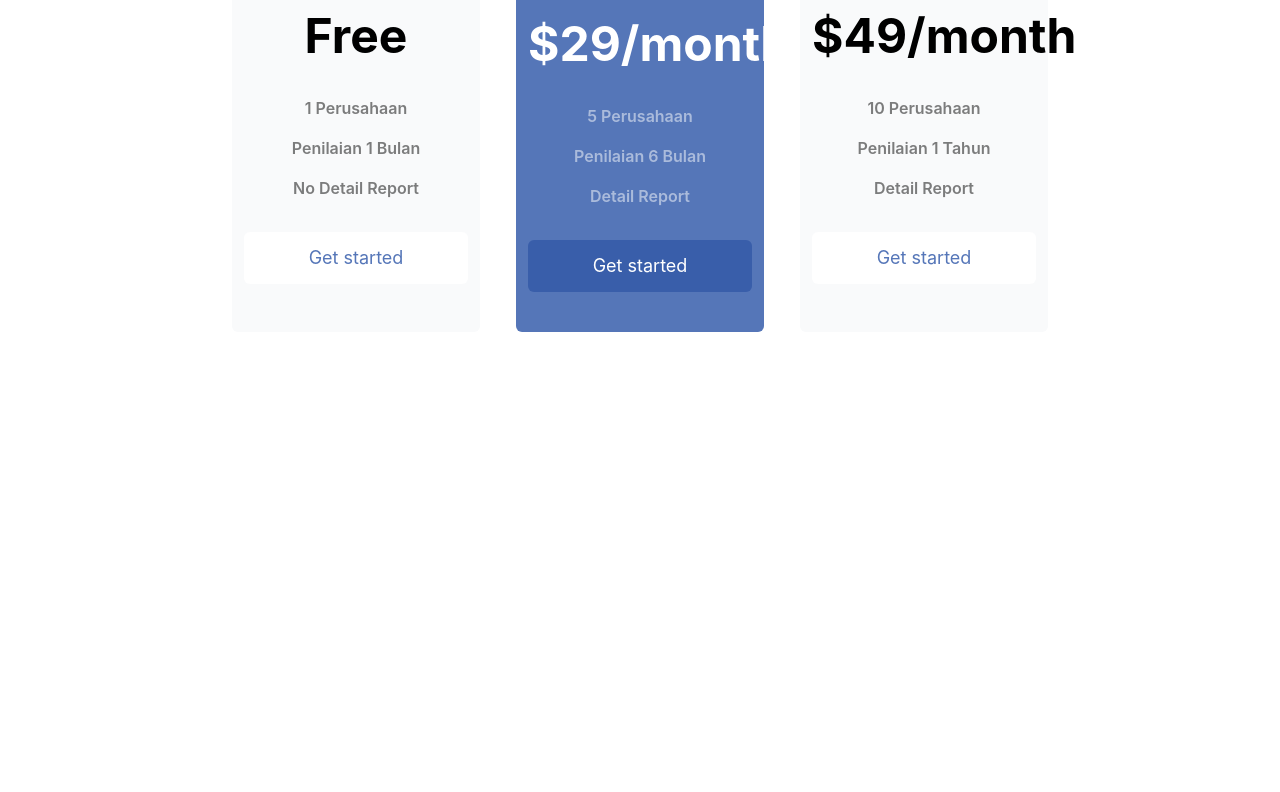
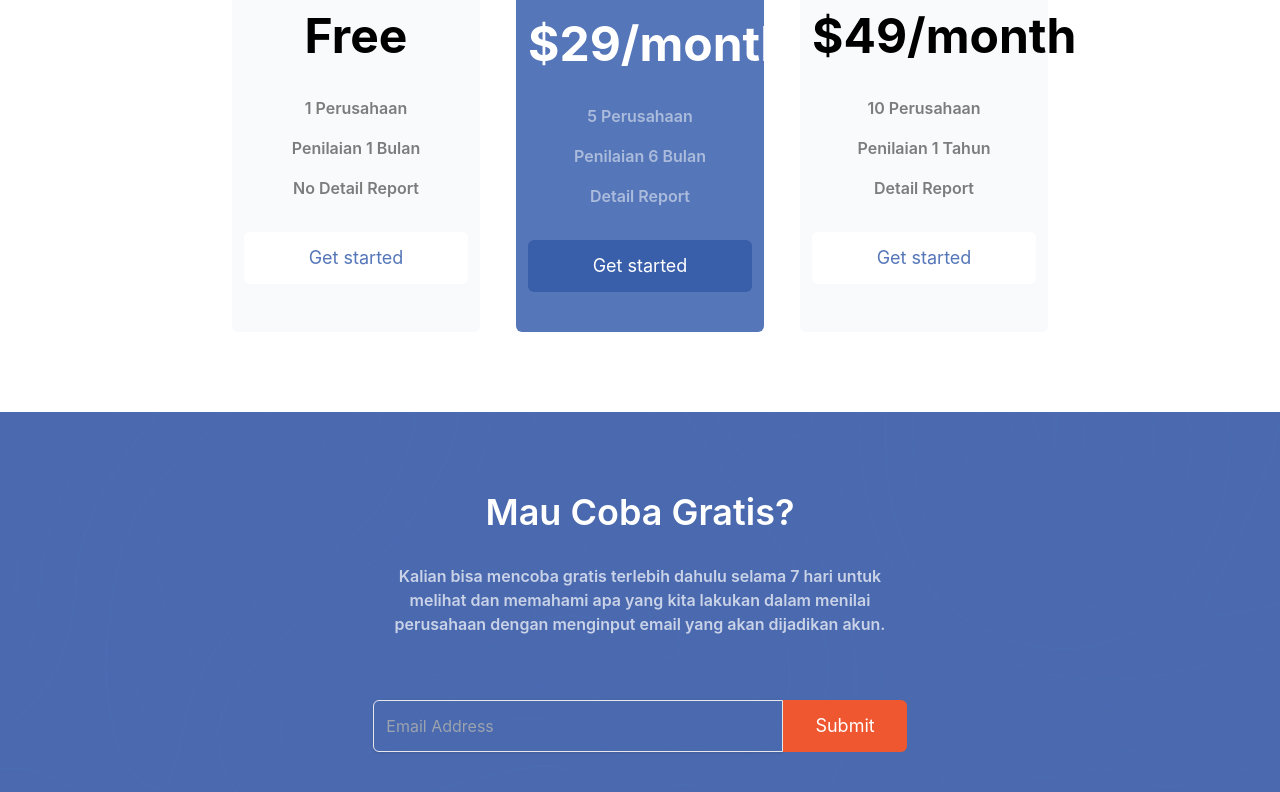
Before and after one commit to Ricky-ard/finmod, a Next.js app: page / in a window 1280 px wide. Shown: the part 5087-5879 px from the top of the page. Before the commit the page ends 5419 px from the top, so only its background shows below. Built offline with nearby package versions, Linux system fonts and the light colour scheme.

Commit message:
add subcription

```diff
--- a/components/BigButton.jsx
+++ b/components/BigButton.jsx
@@ -4,17 +4,18 @@ export default function BigButton({ className, variant, children }) {
   const addClassName = className ? ` ${className}` : "";
 
   const variants = {
-    outline: `text-slate-600 border-2 border-slate-600 opacity-70 border-opacity-70 `,
-    fill: `text-white bg-light-blue`,
-    fillWhite: `text-light-blue bg-white`,
-    fillDark: `text-white bg-dark-blue`,
+    outline: `text-slate-600 border-2 border-slate-600 opacity-70 border-opacity-70 rounded-md `,
+    fill: `text-white bg-light-blue rounded-md`,
+    fillWhite: `text-light-blue bg-white rounded-md`,
+    fillDark: `text-white bg-dark-blue rounded-md`,
+    red: `text-white bg-light-red`,
   };
 
   const pickedVariant = variants[variant];
 
   return (
     <a
-      className={`px-8 py-3 rounded-md font-lg text-lg inline-block ${pickedVariant} ${addClassName}`}
+      className={`px-8 py-3  font-lg text-lg inline-block  ${pickedVariant} ${addClassName}`}
     >
       {children}
     </a>
--- a/components/PriceSection.jsx
+++ b/components/PriceSection.jsx
@@ -4,7 +4,7 @@ import PriceItem from "./PriceItem";
 
 export default function PriceSection() {
   return (
-    <section className="px-36">
+    <section className="px-36 mb-20">
       <div className="flex justify-between mb-20">
         <div className="flex items-center w-2/12">
           <div className="py-3 px-10 bg-light-blue text-white-bone rounded-l-lg font-semibold inline-block">
--- a/components/SubcriptionSection.jsx
+++ b/components/SubcriptionSection.jsx
@@ -1,9 +1,39 @@
 import React from "react";
+import BigButton from "./BigButton";
 
 export default function SubcriptionSection() {
   return (
     <section>
-      <div></div>
+      <div
+        className="lg:h-[450px] md:h-[399px] h-40 bg-no-repeat bg-cover"
+        style={{
+          backgroundImage: `linear-gradient(rgba(0, 0, 0, 0.0), rgba(0, 0, 0, 0.0)), url("/Bg-subcription.png")`,
+        }}
+      >
+        <div className=" w-5/12 mx-auto py-20">
+          <div className="text-center  ">
+            <h1 className="text-4xl text-white font-semibold mb-8">
+              Mau Coba Gratis?
+            </h1>
+            <p className="text-base text-white font-semibold opacity-70 mb-16">
+              Kalian bisa mencoba gratis terlebih dahulu selama 7 hari untuk
+              melihat dan memahami apa yang kita lakukan dalam menilai
+              perusahaan dengan menginput email yang akan dijadikan akun.
+            </p>
+            <div className="flex text-left">
+              <input
+                className="shadow appearance-none border rounded-l-md w-full py-2 px-3 text-white leading-tight focus:outline-none focus:shadow-outline bg-transparent"
+                id="username"
+                type="text"
+                placeholder="Email Address"
+              />
+              <BigButton variant="red" className={"rounded-r-md"}>
+                Submit
+              </BigButton>
+            </div>
+          </div>
+        </div>
+      </div>
     </section>
   );
 }
```
Also changed, not shown: assets/Bg-subcription.png (added), public/Bg-subcription.png (added).
